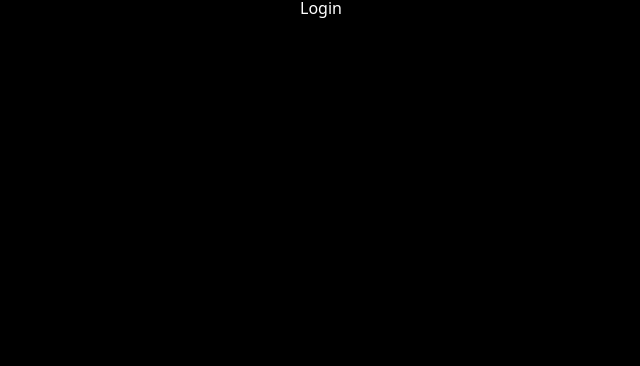
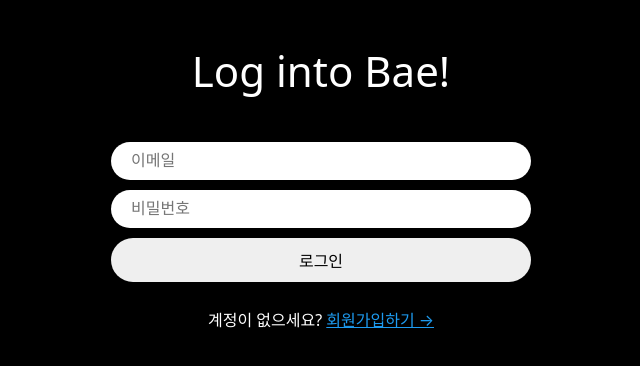
Before and after one commit to HyunSooBae/bae, a React (Vite) app: page /login in a window 1280 px wide. Shown: the top 366 px of the page, without its empty margins (319-959 px from the left). Built offline with nearby package versions, Linux system fonts and the light colour scheme; the HTML template or start-up script is replaced by a standard one.

Commit message:
Feat: 공통 스타일 컴포넌트 생성하고 적용

```diff
--- /dev/null
+++ b/src/components/auth-components.ts
@@ -0,0 +1,49 @@
+import { styled } from 'styled-components'
+
+export const Wrapper = styled.div`
+  height: 100%;
+  display: flex;
+  flex-direction: column;
+  align-items: center;
+  width: 420px;
+  padding: 50px 0px;
+`
+
+export const Title = styled.h1`
+  font-size: 42px;
+`
+
+export const Form = styled.form`
+  margin-top: 50px;
+  margin-bottom: 10px;
+  display: flex;
+  flex-direction: column;
+  gap: 10px;
+  width: 100%;
+`
+
+export const Input = styled.input`
+  padding: 10px 20px;
+  border-radius: 50px;
+  border: none;
+  width: 100%;
+  font-size: 16px;
+  &[type="submit"] {
+    cursor: pointer;
+    &:hover {
+      opacity: 0.8;
+    }
+  }
+`
+
+export const Error = styled.span`
+  font-weight: 600;
+  color: tomato;
+`
+
+export const Switcher = styled.span`
+  margin-top: 20px;
+  a {
+    color: #1d9bf0;
+  }
+`
--- a/src/routes/create-account.tsx
+++ b/src/routes/create-account.tsx
@@ -1,8 +1,9 @@
 import { createUserWithEmailAndPassword, updateProfile } from 'firebase/auth'
 import React, { useState } from 'react'
-import { styled } from 'styled-components'
 import { auth } from '../firebase'
-import { useNavigate } from 'react-router-dom'
+import { Link, useNavigate } from 'react-router-dom'
+import { FirebaseError } from 'firebase/app'
+import { Error, Form, Input, Switcher, Title, Wrapper } from '../components/auth-components'
 
 export default function CreateAccount() {
   const navigate = useNavigate()
@@ -23,6 +24,7 @@
   const [ error, setError ] = useState("")
   const onSubmit = async (e: React.FormEvent<HTMLFormElement>) => {
     e.preventDefault()
+    setError("")
     if(isLoading || name === "" || email === "" || password === "") return
     try{
       setIsLoading(true)
@@ -38,6 +40,10 @@
       // 메인으로 리다이렉트
     } catch(e) {
       // error 처리
+      if(e instanceof FirebaseError){
+        console.log(e.code, e.message)
+        setError(e.message)
+      }
     } finally {
       setIsLoading(false)
     }
@@ -52,46 +58,9 @@
         <Input type="submit" value={isLoading ? "loading..." : "가입하기"} />
       </Form>
       {error !== "" ? <Error>{error}</Error> : null}
+      <Switcher>
+        이미 계정이 있으세요? <Link to="/login">로그인하기 &rarr;</Link>
+      </Switcher>
     </Wrapper>
   )
 }
-
-const Wrapper = styled.div`
-  height: 100%;
-  display: flex;
-  flex-direction: column;
-  align-items: center;
-  width: 420px;
-  padding: 50px 0px;
-`
-
-const Title = styled.h1`
-  font-size: 42px;
-`
-
-const Form = styled.form`
-  margin-top: 50px;
-  display: flex;
-  flex-direction: column;
-  gap: 10px;
-  width: 100%;
-`
-
-const Input = styled.input`
-  padding: 10px 20px;
-  border-radius: 50px;
-  border: none;
-  width: 100%;
-  font-size: 16px;
-  &[type="submit"] {
-    cursor: pointer;
-    &:hover {
-      opacity: 0.8;
-    }
-  }
-`
-
-const Error = styled.span`
-  font-weight: 600;
-  color: tomato;
-`
--- a/src/routes/login.tsx
+++ b/src/routes/login.tsx
@@ -1,3 +1,57 @@
-export default function Login() {
-  return <h1>Login</h1>
+import { signInWithEmailAndPassword } from 'firebase/auth'
+import React, { useState } from 'react'
+import { auth } from '../firebase'
+import { Link, useNavigate } from 'react-router-dom'
+import { FirebaseError } from 'firebase/app'
+import { Error, Form, Input, Switcher, Title, Wrapper } from '../components/auth-components'
+
+export default function CreateAccount() {
+  const navigate = useNavigate()
+  const [ isLoading, setIsLoading ] = useState(false)
+  const [ email, setEmail ] = useState("")
+  const [ password, setPassword ] = useState("")
+  const onChange = (e: React.ChangeEvent<HTMLInputElement>) => {
+    const { target: {name, value} } = e
+    if(name === "email") {
+      setEmail(value)
+    } else if(name === "password") {
+      setPassword(value)
+    }
+  }
+  const [ error, setError ] = useState("")
+  const onSubmit = async (e: React.FormEvent<HTMLFormElement>) => {
+    e.preventDefault()
+    setError("")
+    if(isLoading || email === "" || password === "") return
+    try{
+      setIsLoading(true)
+      await signInWithEmailAndPassword(auth, email, password)
+      navigate("/")
+      // 계정 생성
+      // 사용자 프로필 이름 생성
+      // 메인으로 리다이렉트
+    } catch(e) {
+      // error 처리
+      if(e instanceof FirebaseError){
+        console.log(e.code, e.message)
+        setError(e.message)
+      }
+    } finally {
+      setIsLoading(false)
+    }
+  }
+  return (
+    <Wrapper>
+      <Title>Log into Bae!</Title>
+      <Form onSubmit={onSubmit}>
+        <Input onChange={onChange} name="email" value={email} placeholder="이메일" type="email" required />
+        <Input onChange={onChange} name="password" value={password} placeholder="비밀번호" type="password" required />
+        <Input type="submit" value={isLoading ? "loading..." : "로그인"} />
+      </Form>
+      {error !== "" ? <Error>{error}</Error> : null}
+      <Switcher>
+        계정이 없으세요? <Link to="/create-account">회원가입하기 &rarr;</Link>
+      </Switcher>
+    </Wrapper>
+  )
 }
```
